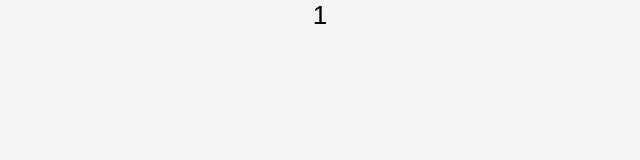
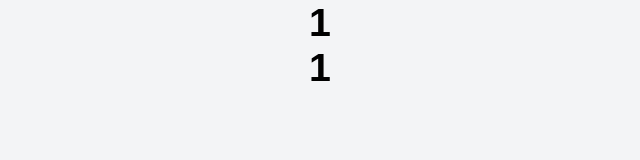
Before and after one commit to Soheiljafarnejad/React, a React (Create React App) app: page / in a window 1280 px wide. Shown: the top 160 px of the page, without its empty margins (320-960 px from the left). Built offline with nearby package versions, Linux system fonts and the light colour scheme.

Commit message:
react.mome

```diff
--- a/src/App.js
+++ b/src/App.js
@@ -1,10 +1,10 @@
 import "./App.css";
-import PureCom from "./optimization/PureCom";
+import ParentCom from "./optimization/ParentCom";
 
 const App = () => {
   return (
     <>
-      <PureCom />
+      <ParentCom />
     </>
   );
 };
--- /dev/null
+++ b/src/optimization/MemoCom.js
@@ -0,0 +1,7 @@
+import React from "react";
+const MemoCom = (props) => {
+  console.log("memoCom");
+  return <h2>{props.count}</h2>;
+};
+
+export default React.memo(MemoCom);
--- /dev/null
+++ b/src/optimization/ParentCom.js
@@ -0,0 +1,24 @@
+import React, { Component } from "react";
+
+import MemoCom from "./MemoCom";
+import PureCom from "./PureCom";
+
+class ParentCom extends Component {
+  state = { count: 1 };
+  componentDidMount() {
+    setInterval(() => {
+      this.setState({ count: 1 });
+    }, 1000);
+  }
+  render() {
+    console.log("parent--------------------------------");
+    return (
+      <section>
+        <PureCom count={this.state.count} />
+        <MemoCom count={this.state.count} />
+      </section>
+    );
+  }
+}
+
+export default ParentCom;
--- a/src/optimization/PureCom.js
+++ b/src/optimization/PureCom.js
@@ -1,15 +1,9 @@
 import React, { PureComponent } from "react";
 
 class PureCom extends PureComponent {
-  state = { count: 1 };
-  componentDidMount() {
-    setInterval(() => {
-      this.setState({ count: 1 });
-    }, 1000);
-  }
   render() {
-    console.log("rerender");
-    return <section>{this.state.count}</section>;
+    console.log("pureCom");
+    return <h2>{this.props.count}</h2>;
   }
 }
 
```
